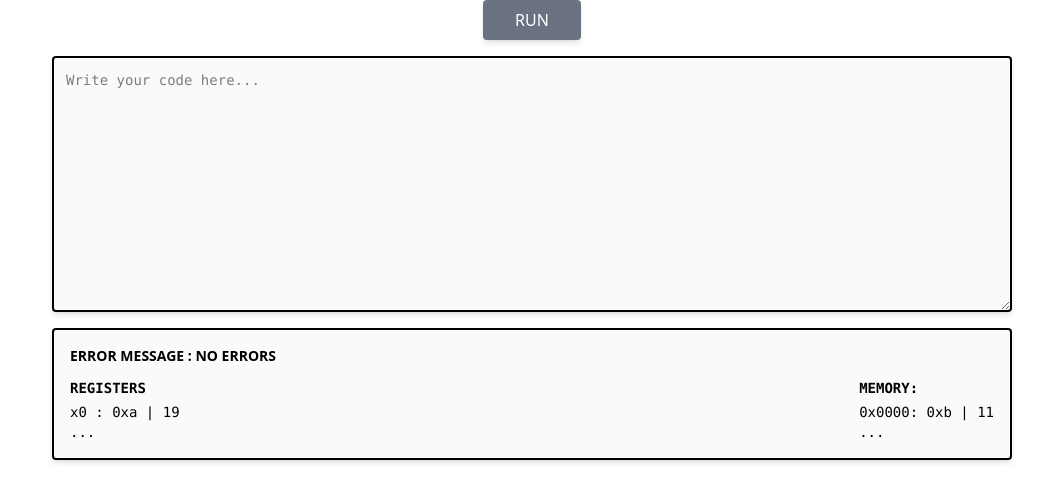
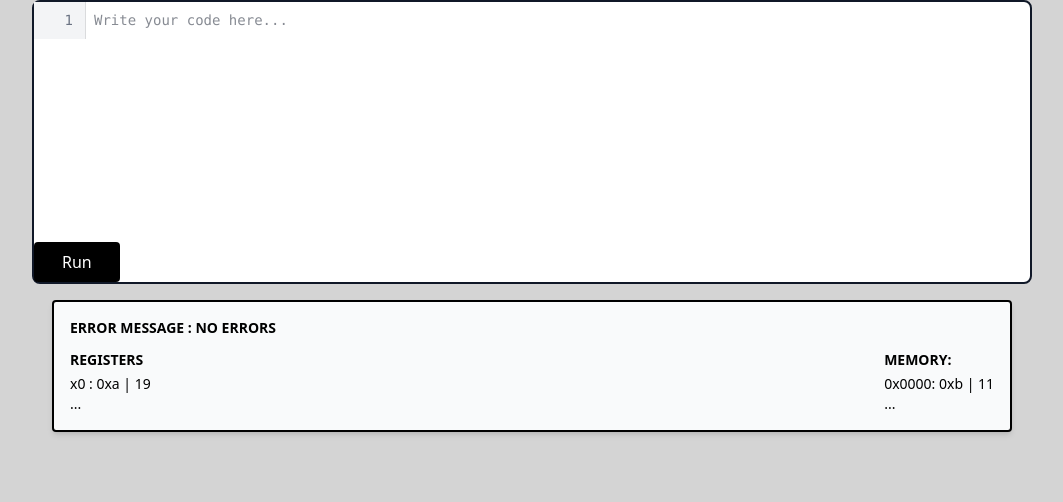
Before and after one commit to adithyay328/Capstone2, a Next.js app in the folder riscv/: page / in a window 1280 px wide. Shown: the top 502 px of the page, without its empty margins (108-1171 px from the left). Built offline with nearby package versions, Linux system fonts and the light colour scheme.

Commit message:
Cleaner UI, Organized all code

```diff
--- a/riscv/app/layout.tsx
+++ b/riscv/app/layout.tsx
@@ -13,8 +13,8 @@ const geistMono = Geist_Mono({
 });
 
 export const metadata: Metadata = {
-  title: "Create Next App",
-  description: "Generated by create next app",
+  title: "RISC-V Emulator",
+  description: "Modern RISC-V Emulator in your browser. Designed to enhance your learning experience!",
 };
 
 export default function RootLayout({
@@ -24,7 +24,7 @@ export default function RootLayout({
 }>) {
   return (
     <html lang="en">
-      <body>
+      <body className="bg-neutral-300 text-gray-100">
         {children}
       </body>
     </html>
--- a/riscv/app/page.tsx
+++ b/riscv/app/page.tsx
@@ -1,38 +1,20 @@
 'use client';
+import CodeEditor from "@/components/code-editor";
+import { useState } from "react";
+import AssemblyInfo from "@/components/assembly-info";
+
 export default function Home() {
-// When called, fires a dialog box
-  // saying RUN button clicked!
-  const handleRunClick = () => {
-    alert("RUN button clicked!");
-  };
+  const [code, setCode] = useState("");
+
   return (
     <div className="flex flex-col justify-center items-center w-screen space-y-4">
-      <button className="bg-gray-500 text-white px-8 py-2 rounded shadow-md hover:bg-gray-600" onClick={handleRunClick}>
-        RUN
-      </button>
-      <textarea
-        placeholder="Write your code here..."
-        className="w-3/4 h-64 border-2 border-black-400 rounded shadow-md p-3 bg-gray-50 font-mono text-sm"
-      ></textarea>
-      <div className="w-3/4 bg-gray-50 border-2 border-black rounded shadow-md p-4 space-y-3">
-        <p className = "font-semibold text-sm">ERROR MESSAGE : NO ERRORS</p>
-        <div className="flex justify-between text-sm font-mono">
-          {/* Registers Section */}
-          <div>
-            <p className="font-semibold mb-1">REGISTERS</p>
-            <p>x0 : 0xa | 19</p>
-            <p>...</p>
-          </div>
-
-          {/* Memory Section */}
-          <div>
-            <p className="font-semibold mb-1">MEMORY:</p>
-            <p>0x0000: 0xb | 11</p>
-            <p>...</p>
-          </div>
-        </div>
-      </div>
-
+      <CodeEditor value={code}
+                  onChange={setCode}
+                  onRun={() => {
+                    console.log("Running Code")
+                  }}
+      />
+      <AssemblyInfo />
     </div>
   );
 }
--- /dev/null
+++ b/riscv/components/assembly-info.tsx
@@ -0,0 +1,27 @@
+import React from 'react'
+
+export default function AssemblyInfo() {
+  return (
+    //CURRENT HARDCODED IMPLEMENTATION
+    //Will eventually get information from backend
+
+      <div className="w-3/4 bg-gray-50 border-2 border-black rounded shadow-md p-4 space-y-3">
+        <p className = "font-semibold text-sm text-black">ERROR MESSAGE : NO ERRORS</p>
+        <div className="flex justify-between text-sm">
+          {/* Registers Section */}
+          <div>
+            <p className="font-semibold mb-1 text-black">REGISTERS</p>
+            <p className="text-black">x0 : 0xa | 19</p>
+            <p className="text-black">...</p>
+          </div>
+
+          {/* Memory Section */}
+          <div>
+            <p className="font-semibold mb-1 text-black">MEMORY:</p>
+            <p className="text-black">0x0000: 0xb | 11</p>
+            <p className="text-black">...</p>
+          </div>
+        </div>
+      </div>
+  );
+}
--- /dev/null
+++ b/riscv/components/code-editor.tsx
@@ -0,0 +1,96 @@
+import React, { useMemo, useRef, useEffect } from 'react';
+
+/* template for our CodeEditor initialization*/
+type CodeEditorProps = {
+    value: string;
+    onChange: (value: string) => void;
+    rows?: number;
+    fontSize?: number;
+    className?: string;
+    onRun?: () => void;
+};
+
+export default function CodeEditor({
+    value,
+    onChange,
+    rows = 10,
+    fontSize = 14,
+    className = '',
+    onRun,
+}: Readonly<CodeEditorProps>) {
+
+    const lineNumRef = useRef<HTMLDivElement>(null); //Reference for line numbers column
+    const textAreaRef = useRef<HTMLTextAreaElement>(null); //Reference for textarea
+
+    const lineNumCount = useMemo(() => Math.max(1, value.split('\n').length), [value]);
+    const lines = useMemo(() => Array.from({ length: lineNumCount }, (_, i) => i + 1), [lineNumCount]);
+
+    useEffect(() => {
+        const tArea = textAreaRef.current;
+        if (!tArea) return;
+        tArea.style.height = 'auto';
+        tArea.style.height = `${tArea.scrollHeight}px`;
+    }, [value, fontSize, rows]);
+
+    //CONTAINER FOR THE WHOLE EDITOR
+    return (
+    <div className="w-full h-auto
+                    md:w-[700px] lg:w-[800px] xl:w-[1000px]
+                    border-2 border-gray-900 rounded-lg bg-white"
+            style={{ lineHeight: "1.5" }}>
+
+        <div className="flex items-stretch max-h-[75vh] overflow-y-auto">
+
+            {/* make a column for line numbers */}
+            <div ref={lineNumRef}
+                className="flex-none h-full select-none bg-gray-100 text-gray-500
+                            border-r border-black/10 px-3 py-2 text-right font-mono"
+                style={{ fontSize, width: "3.25rem"}}
+                aria-hidden="true"
+            >
+                <div className="whitespace-pre leading-[1.5]">
+                    {lines.map(line => (
+                        <div key={line}>{line}</div>
+                    ))}
+                </div>
+            </div>
+
+            {/* AREA FOR CODE EDITING */}
+            <textarea ref={textAreaRef}
+                value={value}
+                onChange={(e) => onChange(e.target.value)}
+                spellCheck={false}
+                onScroll={
+                    () => {
+                        if (!lineNumRef.current || !textAreaRef.current) return;
+                        lineNumRef.current.scrollTop = textAreaRef.current.scrollTop;
+                        //lineNumRef.current.scrollLeft = textAreaRef.current.scrollLeft;
+                    }
+                }
+                className="flex-1 p-2 font-mono text-gray-900 outline-none resize-none"
+                style={{ fontSize, minHeight: `${rows * 1.5 * (fontSize / 14)}rem`, overflow: 'hidden'}}
+                placeholder="Write your code here..."
+            />
+        </div>
+                <RunCode onClick={onRun} />
+    </div>
+  );
+}
+
+function RunCode({
+    onClick
+}: { onClick?: () => void}) {
+
+    function handleClick() {
+        alert("RUN button clicked!");
+        onClick?.();
+    }
+
+    return (
+        <button
+            onClick={handleClick}
+            className="rounded bg-black px-7 py-2 text-white">
+                Run
+        </button>
+    );
+}
--- /dev/null
+++ b/riscv/hooks/useLocalStorageState.ts
@@ -0,0 +1,2 @@
+//USE TO SAVE STATES OF CODE EDITOR AND registers/ all that
+//if you refresh page you it'll save your code and position in editor
```
